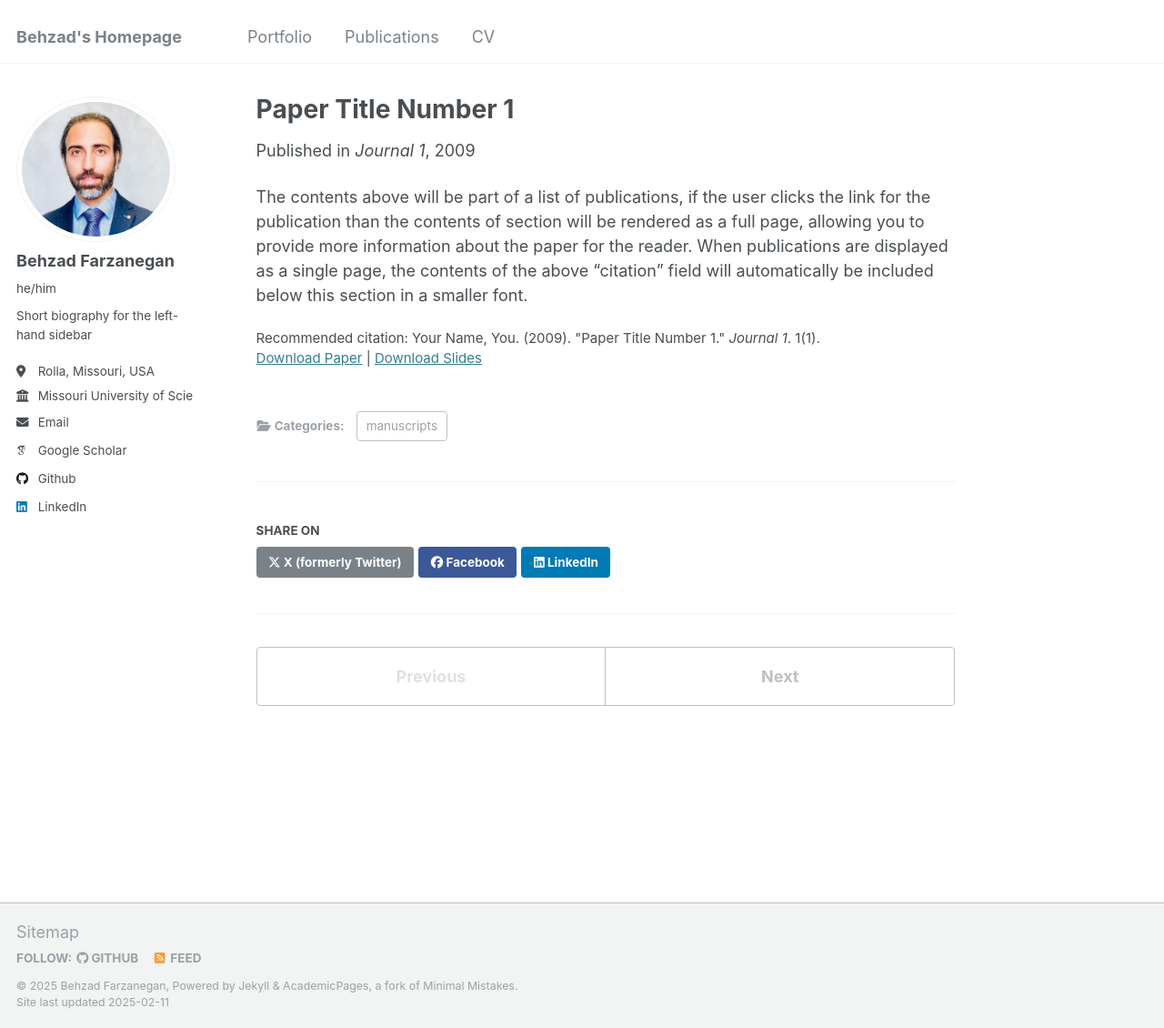
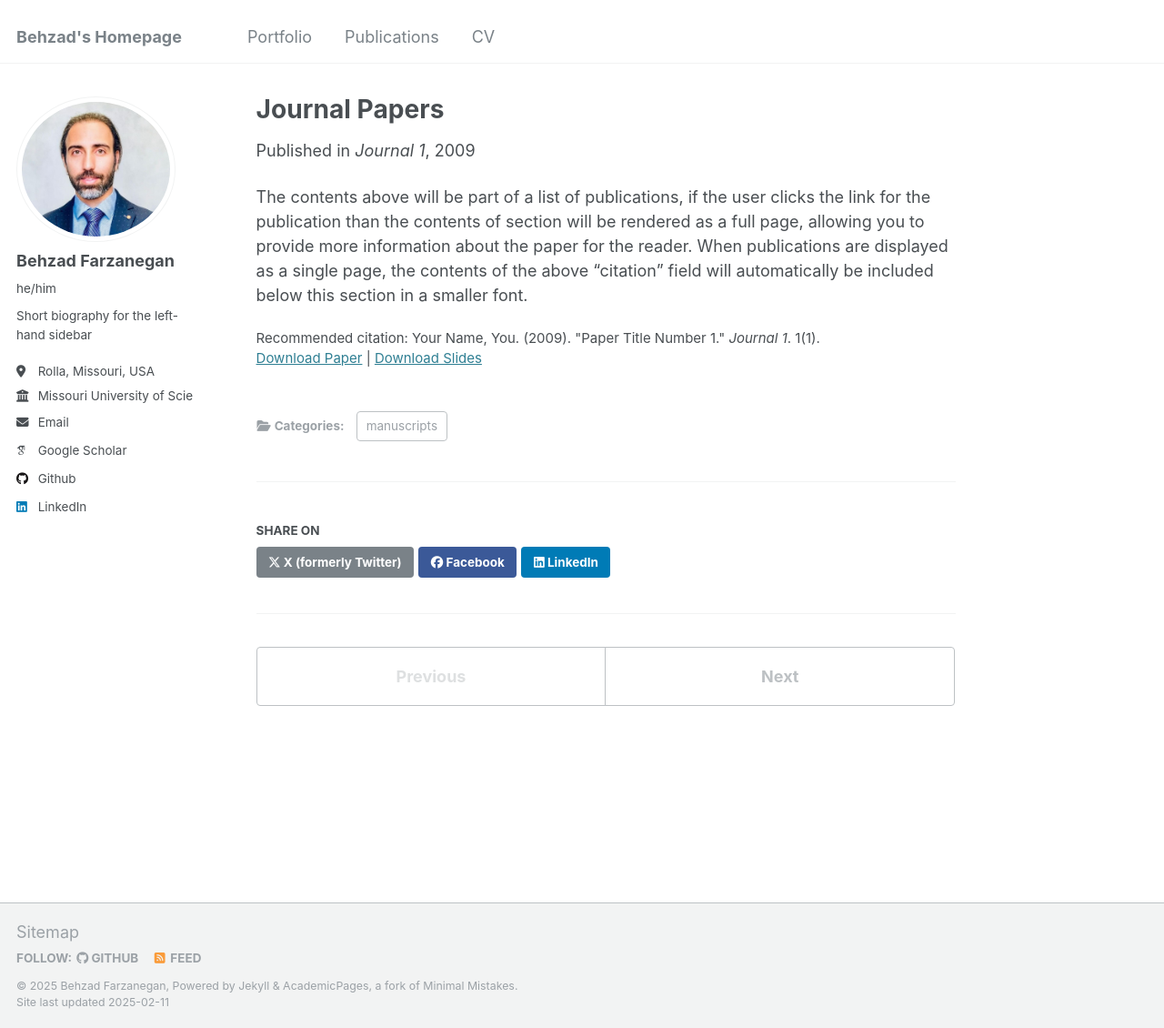
Before and after one commit to behzadfarzanegan/behzadfarzanegan.github.io, a Jekyll site: the page built from _publications/2009-10-01-paper-title-number-1.md, in a window 1280 px wide and 1130 px high. Shown: the whole window at 91% size. Built offline with Jekyll 4.4.1, drawn with Linux system fonts in a browser that asks for light colours; some web fonts are replaced.

Commit message:
Update 2009-10-01-paper-title-number-1.md

```diff
--- a/_publications/2009-10-01-paper-title-number-1.md
+++ b/_publications/2009-10-01-paper-title-number-1.md
@@ -1,5 +1,5 @@
 ---
-title: "Paper Title Number 1"
+title: "Journal Papers"
 collection: publications
 category: manuscripts
 permalink: /publication/2009-10-01-paper-title-number-1
```
